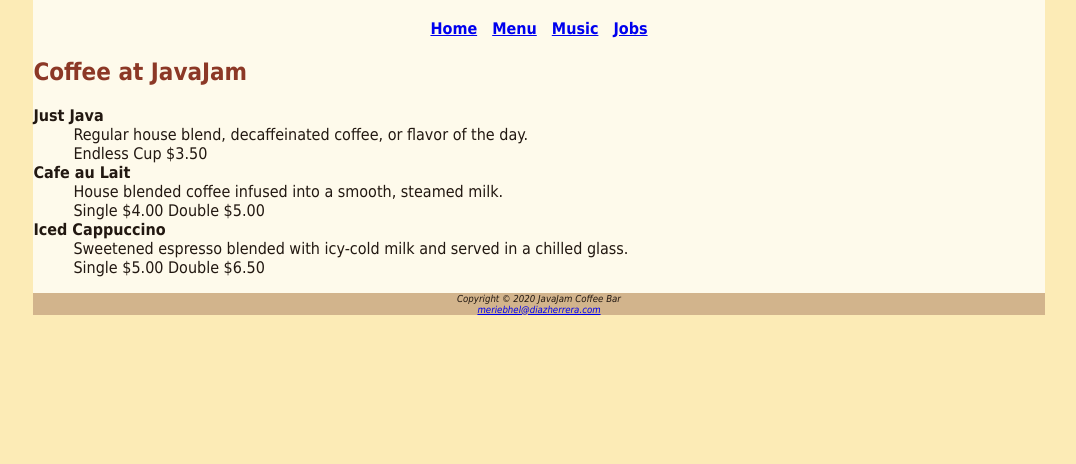
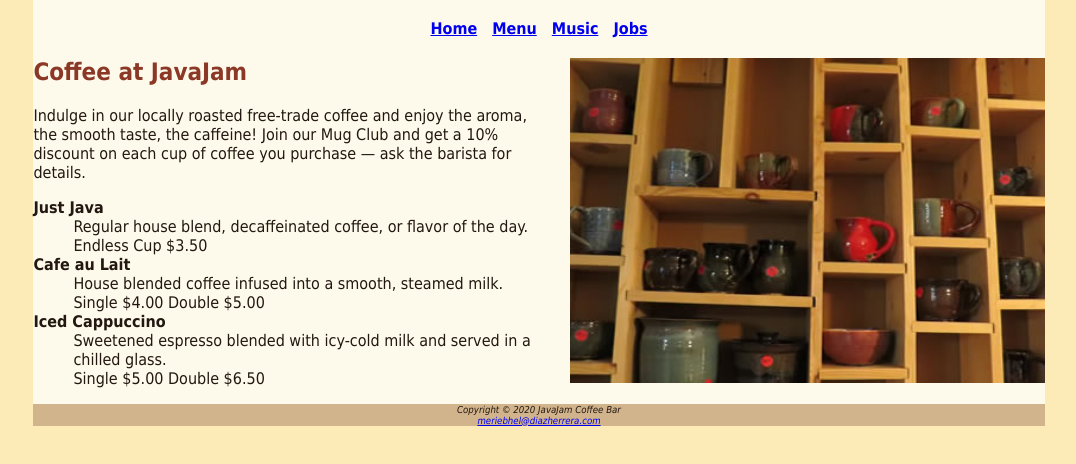
Before and after one commit to madiazherrera/SDEV-153---Website-Development, a plain HTML site: page ch04/menu.html in a window 1280 px wide. Shown: the part 88-552 px from the top of the page, without its empty margins (101-1177 px from the left). Drawn offline with Linux system fonts and the light colour scheme.

Commit message:
menu completion iii

```diff
--- a/ch04/menu.html
+++ b/ch04/menu.html
@@ -18,7 +18,15 @@
     <a href="jobs.html">Jobs</a>
 </nav>
 <main>
+    <img src="mugs.jpg" alt="A collection of colorful ceramic mugs displayed on wooden shelves."
+    height="325" width="475" align="right">
     <h2>Coffee at JavaJam</h2>
+    <p>
+        Indulge in our locally roasted free-trade coffee and enjoy the aroma,<br>
+        the smooth taste, the caffeine! Join our Mug Club and get a 10%<br>
+        discount on each cup of coffee you purchase — ask the barista for<br>
+        details.
+    </p>
     <dl>
         <dt>
             <strong>Just Java</strong>
```
